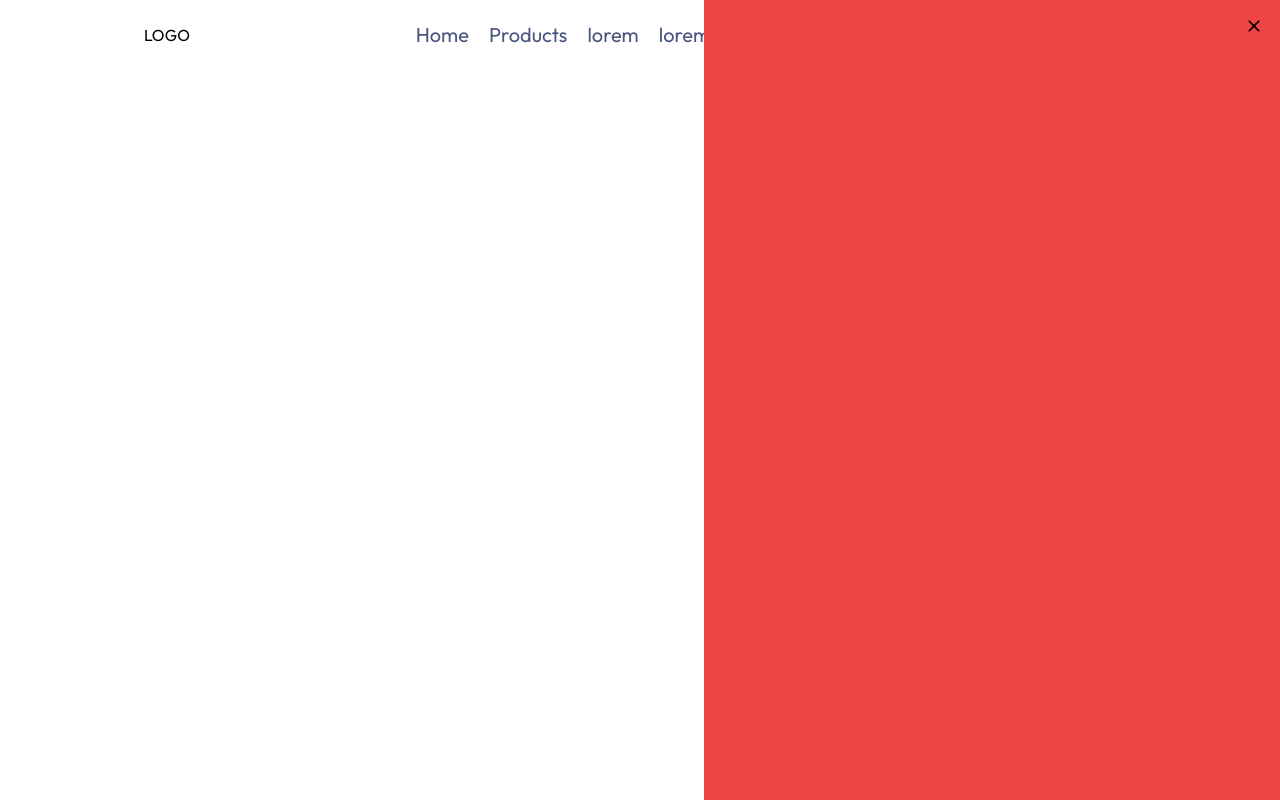
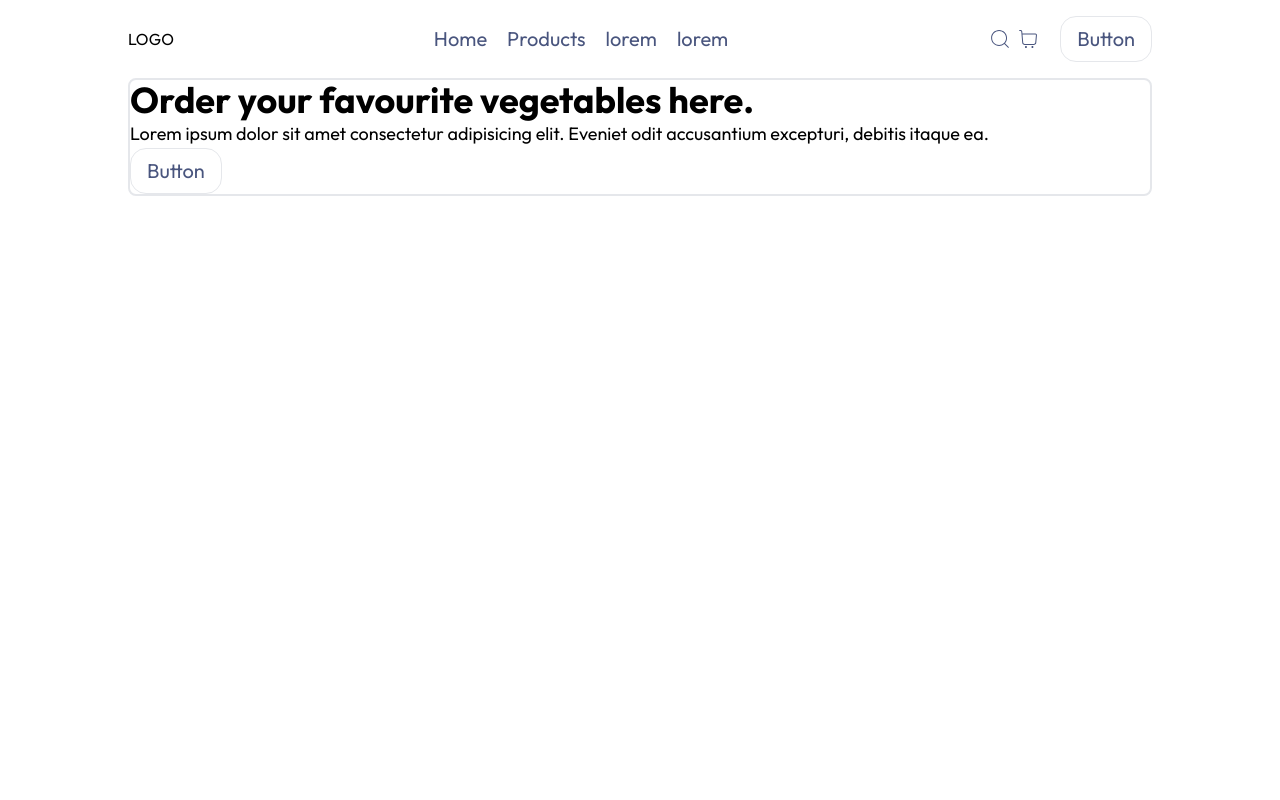
Before and after one commit to rossiKellss/Gaun-Ko-Sabji, a React (Vite) app in the folder frontend/: page / in a window 1280 px wide. Built offline with nearby package versions, Linux system fonts and the light colour scheme.

Commit message:
subcomponents

```diff
--- a/frontend/src/App.jsx
+++ b/frontend/src/App.jsx
@@ -1,10 +1,12 @@
 import Navbar from "./components/Navbar";
+import Hero from "./sections/Hero";
 
 function App() {
   return (
     <>
       <div className="app w-[80%]  m-auto">
         <Navbar />
+        <Hero/>
       </div>
     </>
   );
--- a/frontend/src/components/Navbar.jsx
+++ b/frontend/src/components/Navbar.jsx
@@ -3,16 +3,17 @@ import { CiShoppingCart } from "react-icons/ci";
 import { RxHamburgerMenu } from "react-icons/rx";
 import { MdClose } from "react-icons/md";
 import { useState } from "react";
+import Button from "./SubComponent/Button/Button";
 
 function Navbar() {
   const [openNav, setOpenNav] = useState(false);
 
   return (
-    <div className="relative navBar w-full p-4">
+    <div className="relative navBar w-full py-4">
       {/* for mobile devices */}
       <div
         className={`fixed h-screen bg-red-500 right-0 top-0 w-[45%] p-4 flex flex-col ${
-          openNav ? "translate-x-[500px]" : "translate-x-0"
+          openNav ? "translate-x-0" : "translate-x-[5000px]"
         } transition ease-in-out duration-150`}
       >
         <div className="self-end">
@@ -30,7 +31,7 @@ function Navbar() {
         <div className="logo">
           <h1>LOGO</h1>
         </div>
-        <div className="menu hidden md:flex md:navLinkTypoMd lg:navLinkTypoLg">
+        <div className="menu hidden md:flex navLinkTypo">
           <ul className="flex  gap-5">
             <li>Home</li>
             <li>Products</li>
@@ -39,17 +40,19 @@ function Navbar() {
           </ul>
         </div>
         <div className="right flex gap-5 items-center">
-          <div className="flex gap-1 buttons">
+          <div className="flex gap-1 c2aIcons">
             <CiSearch />
             <CiShoppingCart />
           </div>
           <RxHamburgerMenu
-            className="text-lg "
+            className="text-lg md:hidden "
             onClick={() => {
               setOpenNav(!openNav);
             }}
           />
-          <span className="hidden md:block navLinkTypo button">Sign out</span>
+          <span className="hidden md:block">
+            <Button />
+          </span>
         </div>
       </div>
     </div>
--- /dev/null
+++ b/frontend/src/components/SubComponent/Button/Button.jsx
@@ -0,0 +1,9 @@
+import React from 'react'
+
+function Button() {
+  return (
+    <button className='button'>Button</button>
+  )
+}
+
+export default Button
--- /dev/null
+++ b/frontend/src/components/SubComponent/HeadingTitle/Heading.jsx
@@ -0,0 +1,9 @@
+function Heading() {
+  return (
+    <h1 className="text-xl font-semibold leading-[1.5rem] md:text-3xl md:font-bold lg:text-4xl">
+      Order your favourite vegetables here.
+    </h1>
+  );
+}
+
+export default Heading;
--- /dev/null
+++ b/frontend/src/components/SubComponent/Paragraph/Para.jsx
@@ -0,0 +1,12 @@
+import React from "react";
+
+function Para() {
+  return (
+    <p className="text-sm md:text-base lg:text-lg">
+      Lorem ipsum dolor sit amet consectetur adipisicing elit. Eveniet odit
+      accusantium excepturi, debitis itaque ea.
+    </p>
+  );
+}
+
+export default Para;
--- a/frontend/src/index.css
+++ b/frontend/src/index.css
@@ -9,20 +9,14 @@
   body {
     min-height: 100vh;
   }
-  .navLinkTypoSm {
-    @apply text-[#49557e] text-base;
-  }
-  .navLinkTypoMd {
-    @apply text-[#49557e] text-lg;
-  }
-  .navLinkTypoLg {
-    @apply text-[#49557e] text-xl;
+  .navLinkTypo {
+    @apply text-[#49557e] text-base md:text-lg lg:text-xl;
   }
 
-  .buttons {
+  .c2aIcons {
     @apply text-2xl text-[#49557e] font-bold;
   }
   .button {
-    @apply text-lg border rounded-2xl text-[#49557e] px-3 py-1;
+    @apply text-base border rounded-2xl text-[#49557e] px-3 py-1 md:text-lg lg:text-xl lg:px-4 lg:py-2;
   }
 }
--- /dev/null
+++ b/frontend/src/sections/Hero.jsx
@@ -0,0 +1,16 @@
+import React from "react";
+import Heading from "../components/SubComponent/HeadingTitle/Heading";
+import Para from "../components/SubComponent/Paragraph/Para";
+import Button from "../components/SubComponent/Button/Button";
+
+function Hero() {
+  return (
+    <div className="w-full rounded-lg border-2">
+      <Heading />
+      <Para />
+      <Button />
+    </div>
+  );
+}
+
+export default Hero;
```
